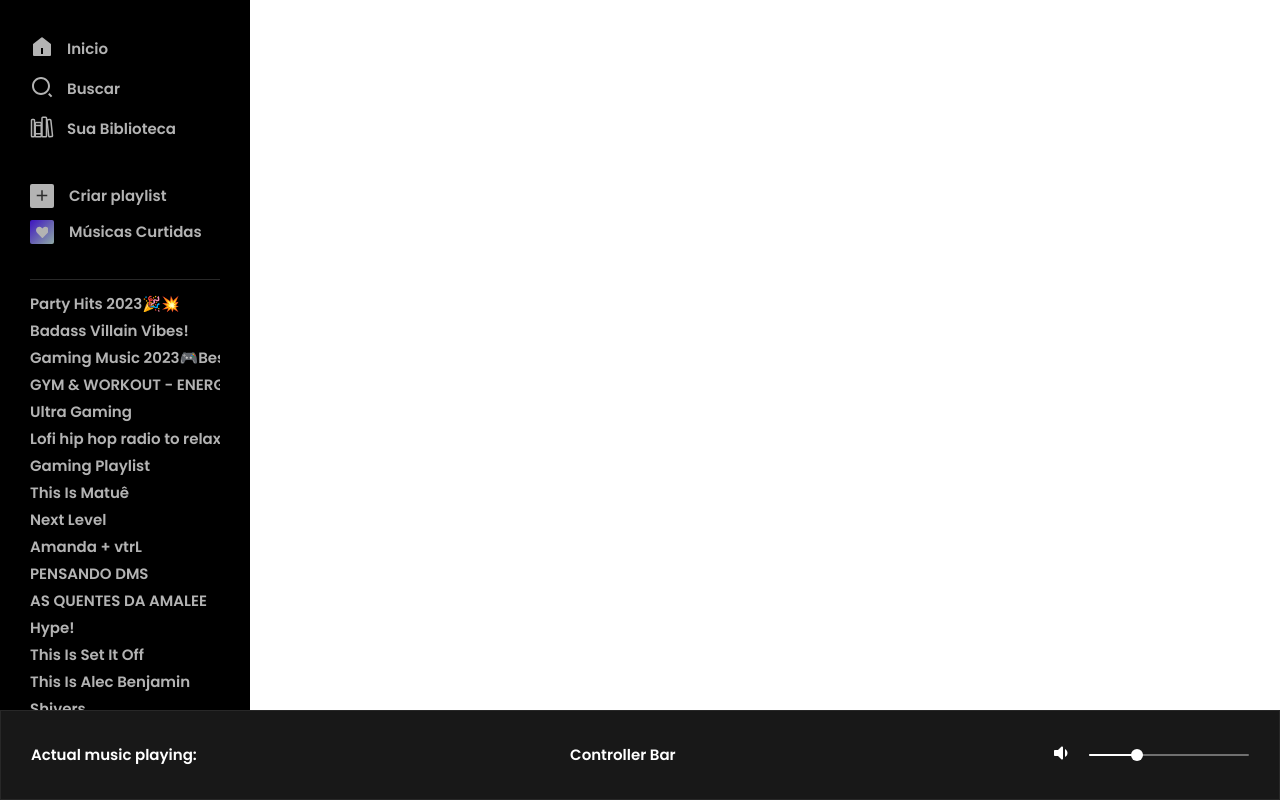
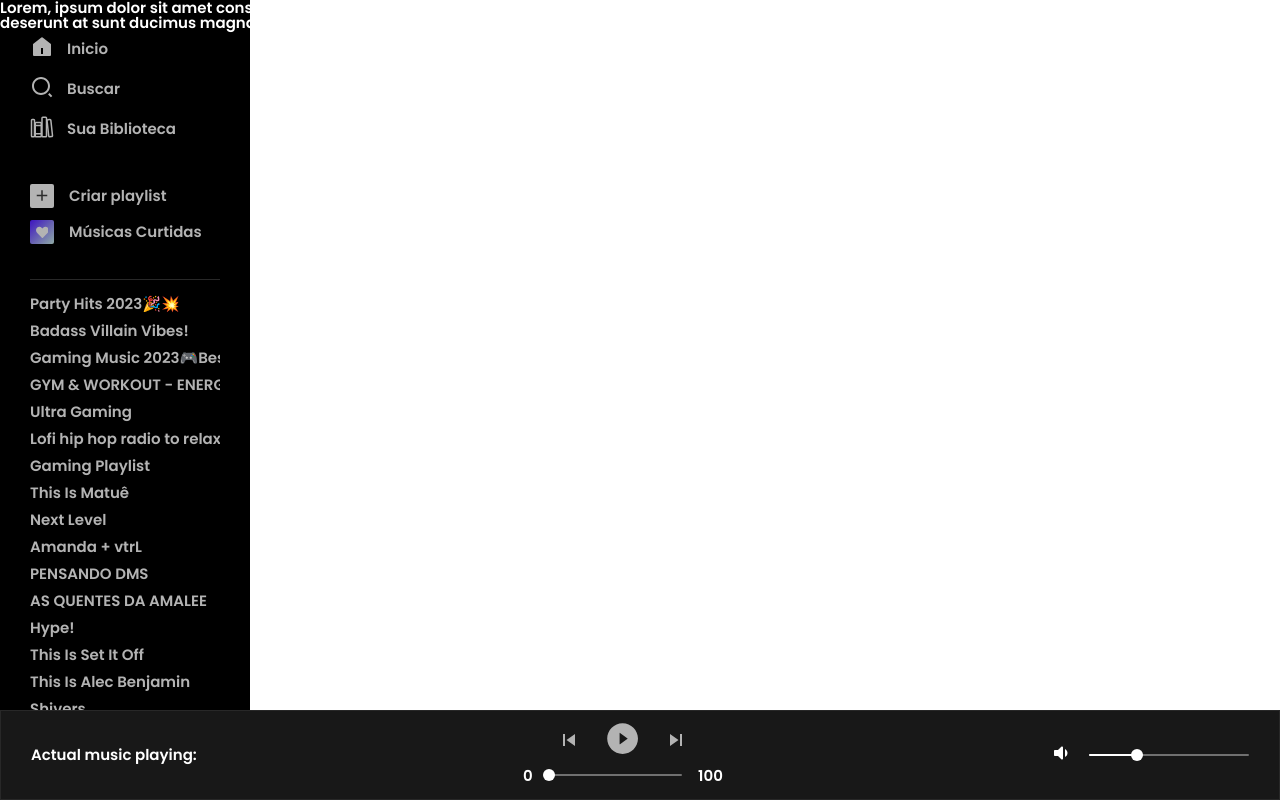
Before and after one commit to ivtrL/Spotify-Clone-Project, a React (Vite) app: page / in a window 1280 px wide. Built offline with nearby package versions, Linux system fonts and the light colour scheme.

Commit message:
listening bar

```diff
--- a/src/components/ActuallyListeningBar.jsx
+++ b/src/components/ActuallyListeningBar.jsx
@@ -6,28 +6,56 @@ import VolumeDownRoundedIcon from '@mui/icons-material/VolumeDownRounded'
 import VolumeUpRoundedIcon from '@mui/icons-material/VolumeUpRounded'
 import VolumeMuteRoundedIcon from '@mui/icons-material/VolumeMuteRounded'
 import VolumeOffRoundedIcon from '@mui/icons-material/VolumeOffRounded'
+import { AiFillPlayCircle, AiFillPauseCircle } from 'react-icons/ai'
+import SkipPreviousIcon from '@mui/icons-material/SkipPrevious'
+import SkipNextIcon from '@mui/icons-material/SkipNext'
 
 const ActuallyListeningBar = () => {
 
   const [iconMute , setIconMute] = useState(false)
   const [value, setValue] = useState(30)
+  const [iconPlay, setIconPlay] = useState(true)
+  const [songTimeValue, setSongTimeValue] = useState(0)
+  const [maxTimeSong, setMaxTimeSong] = useState(100)
+
+  const handleSongTimeChange = (event, newValue) => {
+    setSongTimeValue(newValue)
+  }
 
   const handleChange = (event, newValue) => {
-    setValue(newValue);
+    setValue(newValue)
     setIconMute(false)
-  };
+  }
 
   return (
     <div className='listening-bar'>
       <div className="listening-bar-container">
         <p>Actual music playing:</p>
-        <p>Controller Bar</p>
+        <div className="controller-menu">
+          <Stack className='buttons' direction="row" spacing={3} alignItems='center'>
+            <a href="#" className="skip-button">
+            <SkipPreviousIcon/>
+            </a>
+            <a href="#" className="play-pause-button" onClick={() => {iconPlay ? setIconPlay(false): setIconPlay(true)}}>
+            {iconPlay ? <AiFillPlayCircle/>: <AiFillPauseCircle/>}
+            </a>
+            <a href="#" className="skip-button">
+            <SkipNextIcon/>
+            </a>
+          </Stack>
+          <Stack className='song-progress-bar' direction="row" spacing={2} alignItems='center'>
+            <p className='actual-time-song'>{songTimeValue}</p>
+            <Slider size='small' sx={{color: 'white'}} max={maxTimeSong} value={songTimeValue} onChange={handleSongTimeChange} aria-label="Default" valueLabelDisplay='off'/>
+            <p className='full-time-song'>{maxTimeSong}</p>
+          </Stack>
+        </div>
         <div className='volume-bar'>
           <Stack direction="row" spacing={2}>
             <a href="#" style={{color: 'white'}} onClick={() => {iconMute ? setIconMute(false): setIconMute(true)}}>
-              {!iconMute && (value == 0 ? <VolumeMuteRoundedIcon/>: value >= 50 ? <VolumeUpRoundedIcon/>: <VolumeDownRoundedIcon/>)}{iconMute && <VolumeOffRoundedIcon/>}
+              {!iconMute && (value == 0 ? <VolumeMuteRoundedIcon/>: value >= 50 ? <VolumeUpRoundedIcon/>: <VolumeDownRoundedIcon/>)}
+              {iconMute && <VolumeOffRoundedIcon/>}
             </a>
-            <Slider size='small' sx={{color: 'white'}} value={value} onChange={handleChange} aria-label="Default" valueLabelDisplay='auto'/>
+            <Slider size='small' sx={{color: 'white'}} value={value} onChange={handleChange} aria-label="Volume" valueLabelDisplay='auto'/>
           </Stack>
         </div>
       </div>
--- a/src/components/Home.jsx
+++ b/src/components/Home.jsx
@@ -1,8 +1,13 @@
 import React from 'react'
+import "../css/Home.css"
 
 const Home = () => {
   return (
-    <div>Lorem, ipsum dolor sit amet consectetur adipisicing elit. Dolorem ut ad velit dolore et esse nemo quia aliquam corrupti accusamus cumque veniam fugiat accusantium blanditiis distinctio quae consequatur, quibusdam sint.</div>
+    <div className='home'>
+      <div className='home-container'>
+        Lorem, ipsum dolor sit amet consectetur adipisicing elit. Facere nihil molestiae cum vero ad adipisci eius magni soluta vitae? Repellat quaerat, quam quibusdam deserunt at sunt ducimus magnam quis fuga!
+      </div>
+    </div>
   )
 }
 
--- a/src/css/ActuallyListeningBar.css
+++ b/src/css/ActuallyListeningBar.css
@@ -22,3 +22,33 @@
 .volume-bar {
     width: 200px;
 }
+
+.controller-menu {
+    width: 300px;
+    display: flex;
+    flex-direction: column;
+    align-items: center;
+    justify-content: center;
+}
+
+.song-progress-bar {
+    width: 200px;
+}
+
+.controller-menu .buttons a {
+    color: #b3b3b3;
+}
+
+.play-pause-button {
+    font-size: 2.2rem;
+}
+
+.controller-menu .buttons a:hover {
+    color: white;
+    scale: 105%;
+}
+
+.controller-menu .buttons a:active {
+    color: #c5c5c5;
+    scale: 95%;
+}
--- /dev/null
+++ b/src/css/Home.css
@@ -0,0 +1,7 @@
+.home {
+    position: absolute;
+    top: 0;
+    right: 0;
+    height: calc(100vh - 370px);
+
+}
```
